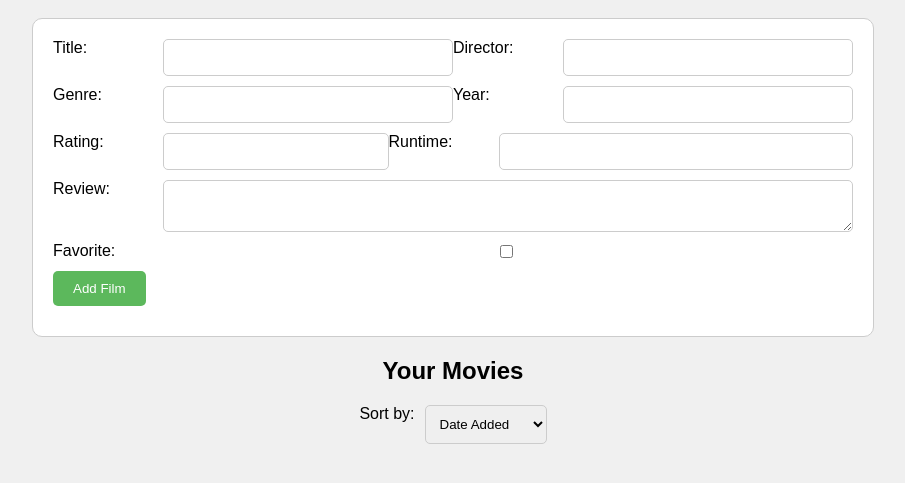
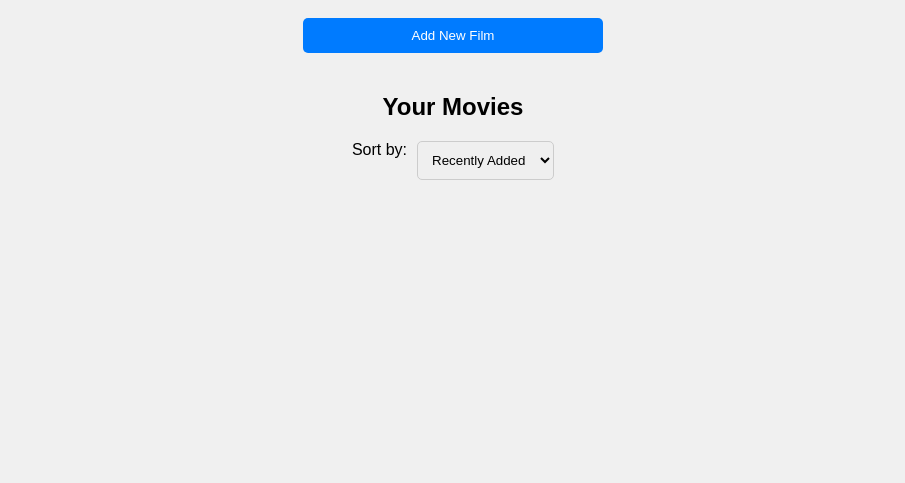
Before and after one commit to whb20/wbae0994-tracker, a website: page public/index.html in a window 1280 px wide. Shown: the part 59-542 px from the top of the page, without its empty margins (187-1092 px from the left). Drawn offline with Linux system fonts and the light colour scheme.

Commit message:
Hidden Form
>add film form now hidden behind button until needed
>further CSS refinements

```diff
--- a/public/index.html
+++ b/public/index.html
@@ -12,32 +12,52 @@
 
   <h1><a>Film Tracker</a></h1>
 
-  <form id="filmform">
+  <div id="button-container">
+    <button id="toggleFormButton">Add New Film</button>
+  </div>
+
+  <form id="filmform" style="display: none;">
     <div class="form-row">
-      <label for="title">Title:</label>
-      <input type="text" id="title" name="title" required>
-      <label for="director">Director:</label>
-      <input type="text" id="director" name="director" required>
+      <label for="title">Title</label>
+      <input type="text" name="title" id="title" required="true" />
+      <label for="director">Director</label>
+      <input type="text" name="director" id="director" required="true" />
     </div>
     <div class="form-row">
-      <label for="genre">Genre:</label>
-      <input type="text" id="genre" name="genre" required>
-      <label for="year">Year:</label>
-      <input type="number" id="year" name="year" required>
+      <label for="genre">Genre</label>
+      <select id="genre" name="genre" required="true">
+        <option value="Action">Action</option>
+        <option value="Adventure">Adventure</option>
+        <option value="Animation">Animation</option>
+        <option value="Comedy">Comedy</option>
+        <option value="Crime">Crime</option>
+        <option value="Documentary">Documentary</option>
+        <option value="Drama">Drama</option>
+        <option value="Fantasy">Fantasy</option>
+        <option value="Horror">Horror</option>
+        <option value="Musical">Musical</option>
+        <option value="Noir">Noir</option>
+        <option value="Romance">Romance</option>
+        <option value="Science Fiction">Science Fiction</option>
+        <option value="Thriller">Thriller</option>
+        <option value="Western">Western</option>
+      </select>
+      <label for="year">Release Year</label>
+      <input type="number" name="year" id="year" required="true" min="1800" max="2100" />
     </div>
     <div class="form-row">
-      <label for="rating">Rating:</label>
-      <input type="number" id="rating" name="rating" min="0" max="10" required>
-      <label for="runtime">Runtime:</label>
-      <input type="number" id="runtime" name="runtime" required>
+      <label for="rating">Your Rating (1-10)</label>
+      <input type="number" name="rating" id="rating" min="1" max="10" required="true" />
+      <label for="runtime">Runtime (minutes)</label>
+      <input type="number" name="runtime" id="runtime" required="true" />
     </div>
     <div class="form-row">
-      <label for="review">Review:</label>
-      <textarea id="review" name="review" rows="2"></textarea>
+      <label for="review">Review</label>
+      <textarea name="review" id="review" rows="5" required="true"></textarea>
     </div>
     <div class="form-row">
-      <label for="favorite">Favorite:</label>
-      <input type="checkbox" id="favorite" name="favorite">
+      <label for="favorite">Favorite</label>
+      <input type="checkbox" name="favorite" id="favorite">
     </div>
     <div class="form-row">
       <button type="submit">Add Film</button>
@@ -48,12 +68,12 @@
   <div id="sort-options">
     <label for="sort-select">Sort by: </label>
     <select id="sort-select" onchange="sortFilms(this.value)">
-      <option value="date">Date Added</option>
-      <option value="title">Title</option>
-      <option value="director">Director</option>
+      <option value="date">Recently Added</option>
+      <option value="title">Title (A-Z)</option>
+      <option value="director">Director (A-Z)</option>
       <option value="year">Release Year</option>
-      <option value="genre">Genre</option>
-      <option value="userRating">Rating</option>
+      <option value="genre">Genre (A-Z)</option>
+      <option value="userRating">Highest Rated</option>
       <option value="runtime">Runtime</option>
       <option value="favorite">Favorite</option>
     </select>
--- a/public/script.js
+++ b/public/script.js
@@ -21,6 +21,7 @@ class Film {
 // Set HTML elements to variables with DOM selection
 const form = document.getElementById("filmform");
 const filmlist = document.getElementById("filmlog");
+const toggleFormButton = document.getElementById('toggleFormButton');
 
 // Add an event listener to handle form submission and create a new film object using input
 form.addEventListener("submit", function(event) {
@@ -29,6 +30,14 @@ form.addEventListener("submit", function(event) {
 
   // Call the addFilm function, creating a new film object using the extracted values from the form
   addFilm(form.elements.title.value, form.elements.director.value, form.elements.genre.value, form.elements.year.value, form.elements.rating.value, form.elements.review.value, form.elements.runtime.value, form.elements.favorite.checked);
+
+  // Hide the form after submission
+  form.style.display = 'none';
+  toggleFormButton.textContent = 'Add New Film';
+
+  //Reload the page
+  location.reload();
+
 });
 
 // Function to display film objects as list items
@@ -115,6 +124,8 @@ function addFilm(title, director, genre, year, userRating, review, runtime, favo
   // Update localStorage with the array (converted to a JSON string)
   localStorage.setItem("log", JSON.stringify(filmLog));
 
+  //Sort films by date
+  sortFilms("date");
   // Display the films on the DOM
   displayFilm();
 }
@@ -174,6 +185,16 @@ function sortFilms(attribute) {
   displayFilm();
 }
 
+  toggleFormButton.addEventListener('click', () => {
+    if (form.style.display === 'none' || form.style.display === '') {
+      form.style.display = 'block';
+      toggleFormButton.textContent = 'Hide Form';
+    } else {
+      form.style.display = 'none';
+      toggleFormButton.textContent = 'Add New Film';
+    }
+  });
+
 // Display the films on the DOM (sorted by Date Added) when the page loads
 sortFilms("date");
 displayFilm();
--- a/public/style.css
+++ b/public/style.css
@@ -8,6 +8,27 @@ body {
 h1 {
   text-align: center;
   margin: 20px 0;
+}
+
+#button-container {
+  display: flex;
+  justify-content: center;
+  align-items: center;
+}
+
+#toggleFormButton {
+  padding: 10px 20px;
+  border: none;
+  background-color: #007bff;
+  color: white;
+  border-radius: 5px;
+  cursor: pointer;
+  margin-bottom: 20px;
+  width: 300px;
+}
+
+#toggleFormButton:hover {
+  background-color: #0056b3;
 }
 
 form {
@@ -23,7 +44,6 @@ form {
   border: 1px solid #ccc;
   border-radius: 10px;
 }
-
 
 .form-row {
   display: flex;
@@ -57,6 +77,7 @@ form button {
   color: white;
   border-radius: 5px;
   cursor: pointer;
+  width: 100%;
 }
 
 form button:hover {
@@ -120,6 +141,7 @@ li {
 }
 
 .film-info h2 {
+  text-align: left;
   margin: 0 0 10px 0;
 }
 
```
Also changed, not shown: README.md.
